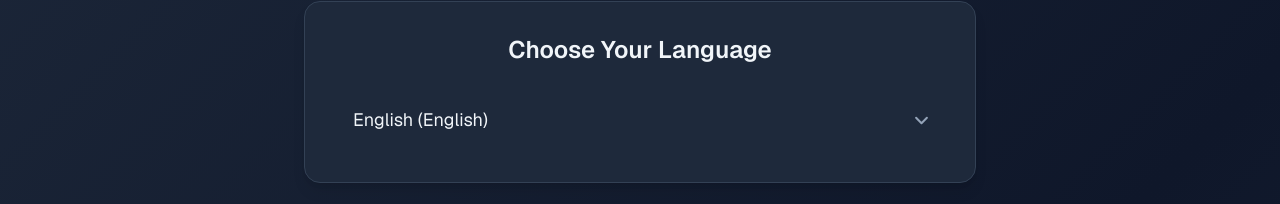
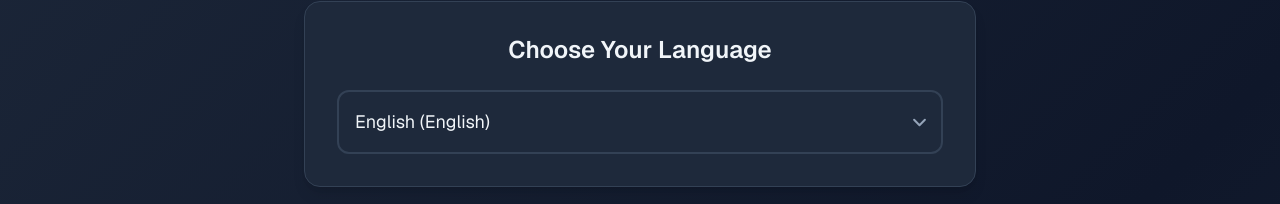
Before and after one commit to kevintsoii/uc-berkeley-ai-hackathon, a Next.js app in the folder frontend/: page / in a window 1280 px wide. Shown: the part 452-656 px from the top of the page. Built offline with nearby package versions, Linux system fonts and the light colour scheme.

Commit message:
tiny change

```diff
--- a/frontend/src/app/page.js
+++ b/frontend/src/app/page.js
@@ -173,7 +173,7 @@ export default function Home() {
               <select
                 value={selectedLanguage}
                 onChange={(e) => setSelectedLanguage(e.target.value)}
-                className="language-select w-full px-4 py-4 text-lg border-custom rounded-xl focus:ring-2 focus:ring-blue-500 focus:border-transparent"
+                className="language-select w-full px-4 py-4 text-lg border-custom rounded-xl focus:ring-2 focus:ring-blue-500 focus:border-transparent border-2"
               >
                 {languages.map((lang) => (
                   <option key={lang.code} value={lang.code}>
```
